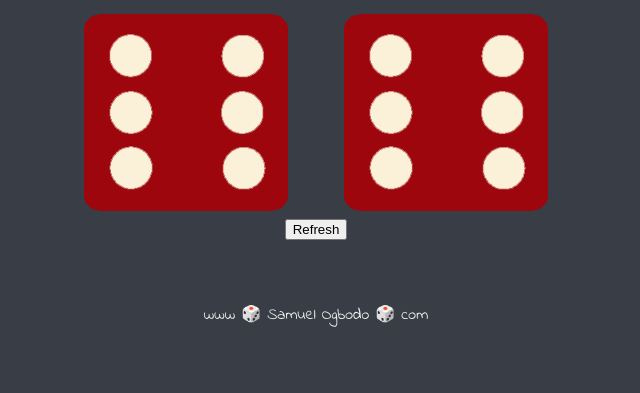
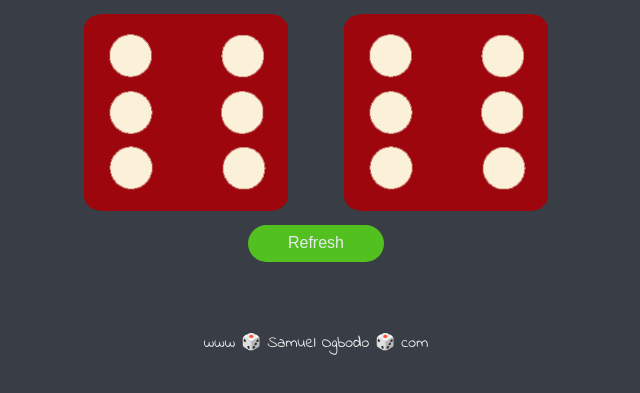
Before and after one commit to Samuel515/dice-game, a plain HTML site: page index.html in a window 1280 px wide. Shown: the part 321-714 px from the top of the page, without its empty margins (324-964 px from the left). Drawn offline with Linux system fonts and the light colour scheme.

Commit message:
Update styles.css

```diff
--- a/styles.css
+++ b/styles.css
@@ -39,3 +39,21 @@ footer {
   font-family: 'Indie Flower', cursive;
 
 }
+
+.refresh{
+  background-color: #52C11F;
+  color: #E6EAEF;
+  margin: 6px;
+  font-size: inherit;
+  padding: 0.6em 2.5em;
+  border-width: 0;
+  border-style: solid;
+  border-radius: 1.31em;
+  cursor: pointer;
+  font-family: "Booster Next FY", "Avenir Next", Avenir, sans-serif;
+  vertical-align: bottom;
+}
+
+.clicked{
+  background-color: #393E46;
+}
```
